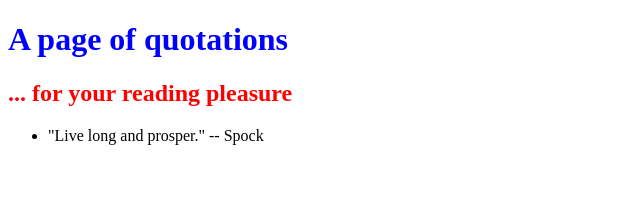
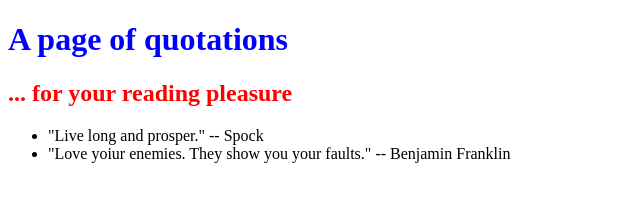
Before and after one commit to cengelmann71/0main_ce_repo, a plain HTML site: page index.html in a window 1280 px wide. Shown: the whole page, without its empty margins (0-640 px from the left). Drawn offline with Linux system fonts and the light colour scheme.

Commit message:
merged index.html (rebase master -> origin/master)

```diff
--- a/index.html
+++ b/index.html
@@ -9,6 +9,7 @@
 		<h2 style="color:red">... for your reading pleasure</h2>
 		<ul>
 			<li>"Live long and prosper." -- Spock</li>
+			<li>"Love yoiur enemies. They show you your faults." -- Benjamin Franklin</li>
 		</ul>
 	</body>
 </html>
```
